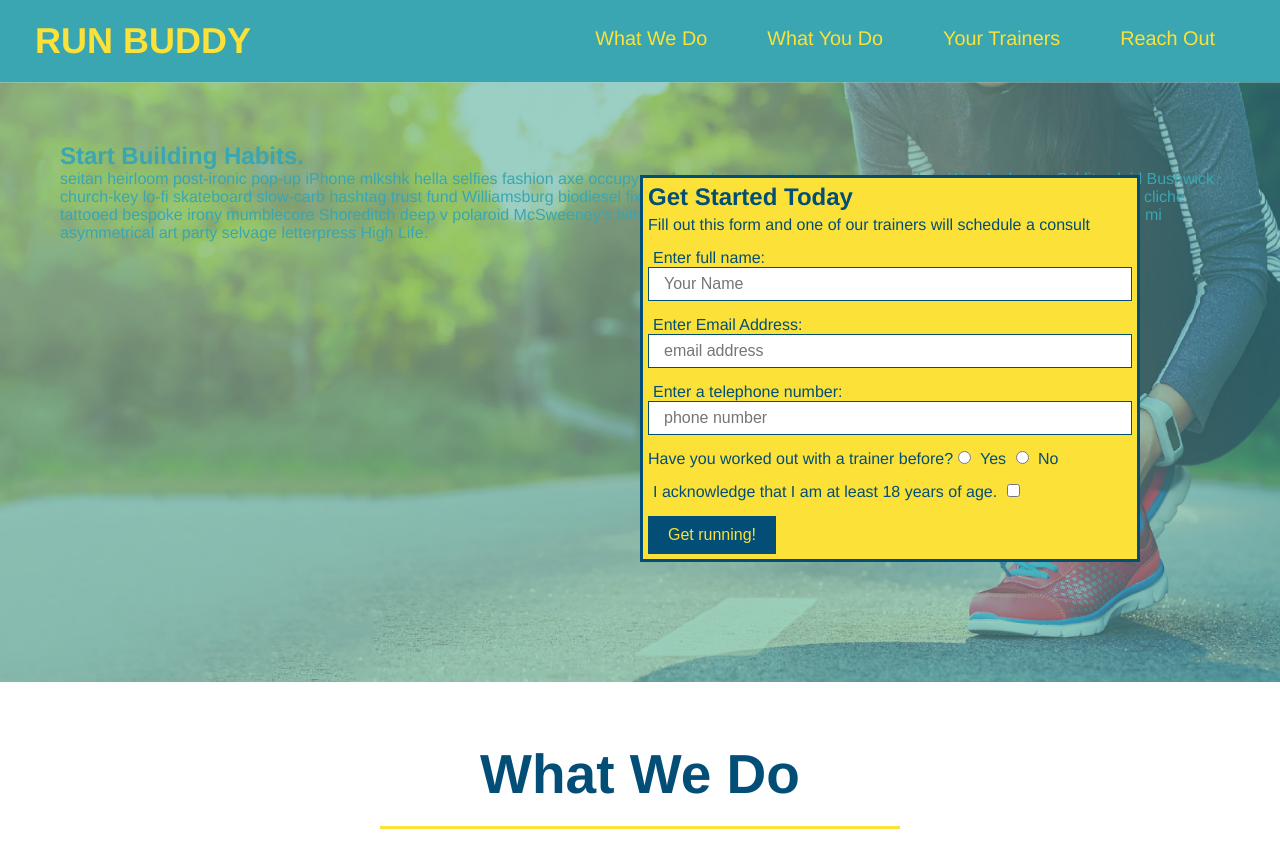
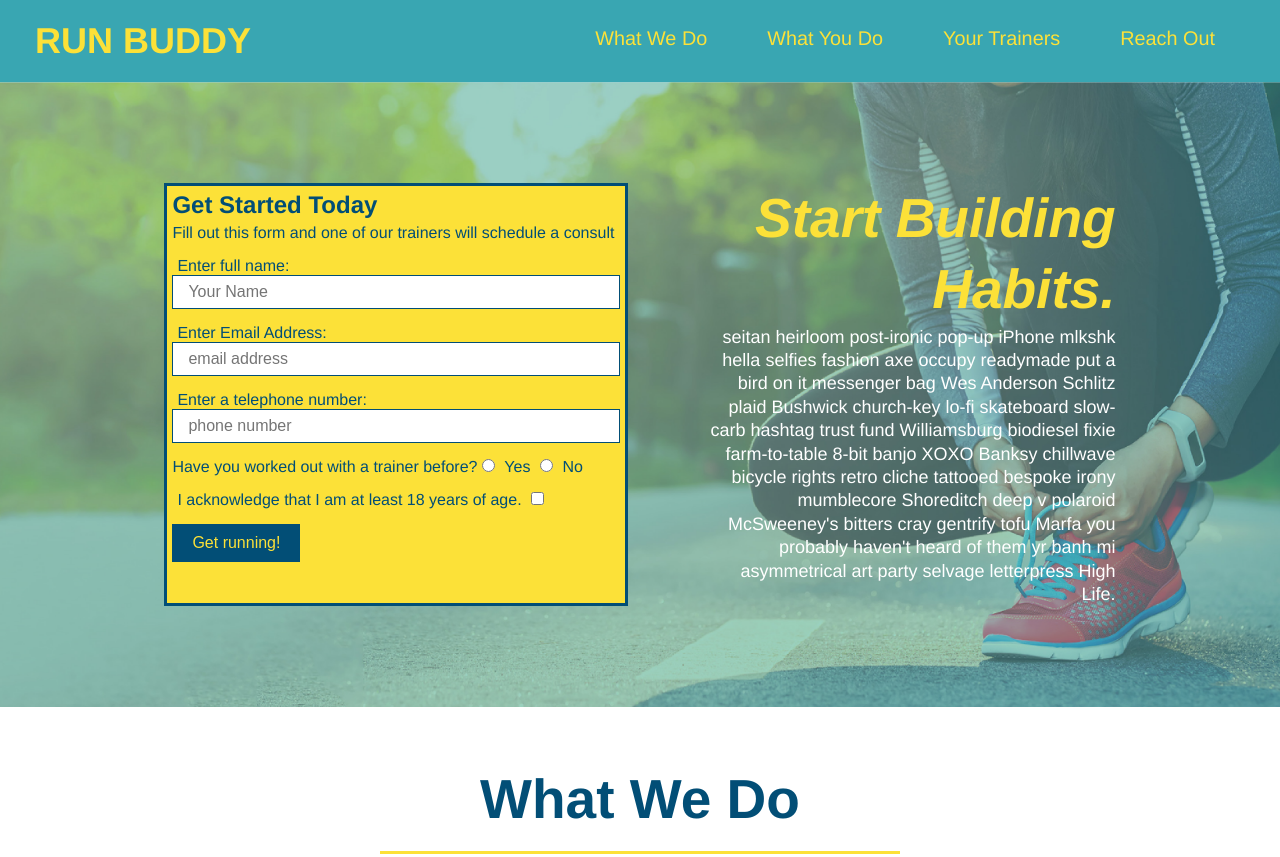
Before and after one commit to sdavis525/run-buddy, a plain HTML site: page runbuddy.html in a window 1280 px wide. Shown: the top 857 px of the page. Drawn offline with Linux system fonts and the light colour scheme.

Commit message:
add flexbox to the hero

```diff
--- a/assets/css/runbuddy.css
+++ b/assets/css/runbuddy.css
@@ -58,10 +58,12 @@ section {
 /* Hero Style Start */
 .hero {
     background-image: url("../images/hero-bg.jpg");
-    height: 600px;
     background-size: cover;
     background-position: center;
-    position: relative;
+    display: flex;
+    justify-content: center;
+    flex-wrap: wrap;
+
 }
 
 .hero-form h3 {
@@ -73,13 +75,23 @@ section {
     border: 3px solid #024e76;
     background-color: #fce138;
     padding: 5px;
-    width: 500px;
     color: #024e76;
-    position: absolute;
-    bottom: 120px;
-    right: 140px;
+    width: 40%;
+    margin: 3.5%;
 }
-
+.hero-cta {
+    width: 35%;
+    text-align: right;
+    margin: 3.5%;
+    color: #fff;
+    font-size: 18px;
+    line-height: 1.3;
+  }
+  .hero-cta h2 {
+    font-style: italic;
+    font-size: 55px;
+    color: #fce138;
+  }
 .form-input {
     border: 1px solid #024e76;
     display: block;
@@ -243,8 +255,31 @@ section {
   /* REACH OUT STYLES END */
 
 
+/* footer styles start */
 
+footer {
+    background: #fce138;
+    width: 100%;
+    padding: 40px 35px;
+    justify-content: space-between;
+    flex-wrap: wrap;
+    display: flex;
 
+}
+footer h2 {
+
+    color: #024e76;
+    font-size: 30px;
+    margin: 0;
+}
+footer div {
+
+    line-height: 1.5;
+    text-align: right;
+}
+footer a {
+    color: #024e76;
+}
 
 .text-left {
     text-align: left;
@@ -253,23 +288,3 @@ section {
   .text-right {
     text-align: right;
   }
-
-footer {
-    background: #fce138;
-    width: 100%;
-    padding: 40px 35px;
-}
-footer h2 {
-    display: inline;
-    color: #024e76;
-    font-size: 30px;
-    margin: 0;
-}
-footer div {
-    float: right;
-    line-height: 1.5;
-    text-align: right;
-}
-footer a {
-    color: #024e76;
-}
```
